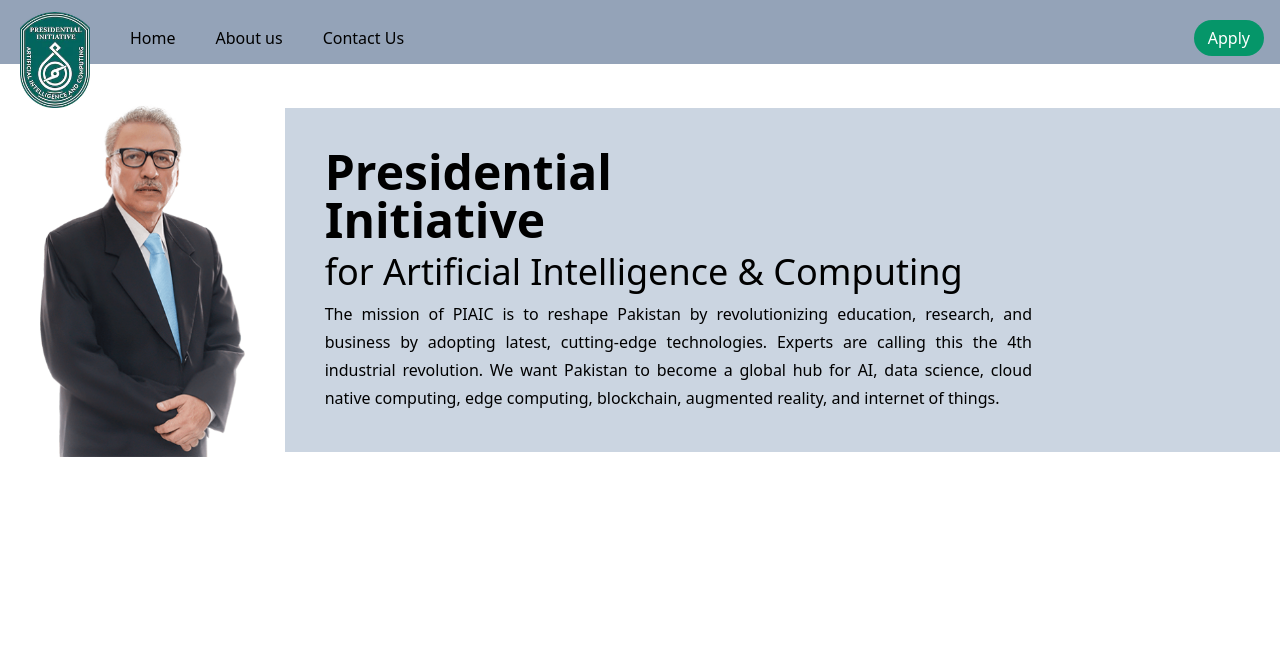
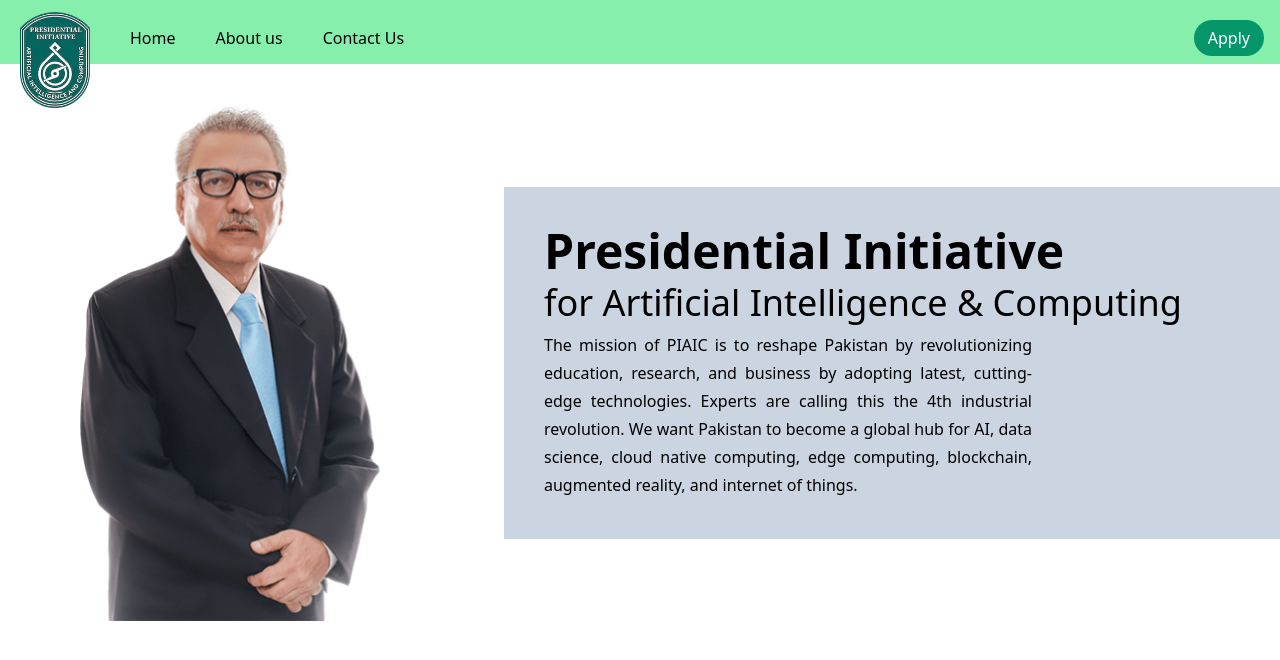
Before and after one commit to syedmuhammadfarhan/piaic-tailwind, a Next.js app: page / in a window 1280 px wide. Shown: the top 660 px of the page. Built offline with nearby package versions, Linux system fonts and the light colour scheme.

Commit message:
after AiOutlineMenu

```diff
--- a/app/Hero.tsx
+++ /dev/null
@@ -1,32 +0,0 @@
-import React from "react";
-import Image from "next/image";
-
-export default function Hero() {
-  return (
-    <div className="flex items-center">
-      <div className="w-2/4 m-10">
-        <Image src="/president.png" alt="arif alvi" width={300} height={300} />
-      </div>
-      <div className="bg-slate-300 p-10">
-
-        <h1 className="max-w-full w-2/4 text-5xl font-bold mb-2">
-          Presidential Initiative
-        </h1>
-        <div className="text-4xl mb-2">
-
-          <h1 >for Artificial Intelligence & Computing</h1>
-        </div>
-        <div className="pr-52 text-justify leading-7">
-          <p >
-            The mission of PIAIC is to reshape Pakistan by revolutionizing
-            education, research, and business by adopting latest, cutting-edge
-            technologies. Experts are calling this the 4th industrial revolution.
-            We want Pakistan to become a global hub for AI, data science, cloud
-            native computing, edge computing, blockchain, augmented reality, and
-            internet of things.
-          </p>
-        </div>
-      </div>
-    </div>
-  );
-}
--- a/app/Navbar.tsx
+++ /dev/null
@@ -1,20 +0,0 @@
-import Image from "next/image";
-import React from "react";
-
-export default function Navbar() {
-  return (
-
-    <div className="flex bg-slate-400 justify-between items-center pt-3">
-      <div className="flex gap-10">
-        <Image className="ml-5 -mb-11" src="/PIAICLogo.webp" alt="piaiclogo" width={70} height={70} />
-        <ul className="flex gap-10 items-center">
-          <li><a href="/">Home</a></li>
-          <li><a href="/">About us</a></li>
-          <li><a href="/">Contact Us</a></li>
-        </ul>
-      </div>
-      <button className="bg-emerald-600 m-2 mr-4 px-3.5 py-1.5 rounded-3xl text-white">Apply</button>
-    </div>
-
-  );
-}
--- /dev/null
+++ b/app/components/Hero.tsx
@@ -0,0 +1,28 @@
+import React from "react";
+import Image from "next/image";
+
+export default function Hero() {
+  return (
+    <div className="sm:flex items-center">
+      <div className="md:w-1/3 m-10 ml-20">
+        <Image src="/president.png" alt="arif alvi" width={300} height={300} />
+      </div>
+      <div className="w-2/3 bg-slate-300 p-10 text-justify">
+        <h1 className="text-5xl font-bold mb-2">Presidential Initiative</h1>
+        <div className="text-4xl mb-2">
+          <h1>for Artificial Intelligence & Computing</h1>
+        </div>
+        <div className="md:pr-52 leading-7 base:textalign-center">
+          <p>
+            The mission of PIAIC is to reshape Pakistan by revolutionizing
+            education, research, and business by adopting latest, cutting-edge
+            technologies. Experts are calling this the 4th industrial
+            revolution. We want Pakistan to become a global hub for AI, data
+            science, cloud native computing, edge computing, blockchain,
+            augmented reality, and internet of things.
+          </p>
+        </div>
+      </div>
+    </div>
+  );
+}
--- /dev/null
+++ b/app/components/Navbar.tsx
@@ -0,0 +1,38 @@
+import Image from "next/image";
+import Link from "next/link";
+import React from "react";
+import { AiOutlineMenu } from "react-icons/ai";
+
+export default function Navbar() {
+  return (
+    <div className="flex bg-green-300 w-full max-w-full justify-between items-center pt-3">
+      <div className="flex gap-10">
+        <Image
+          className="ml-5 -mb-11"
+          src="/PIAICLogo.webp"
+          alt="piaiclogo"
+          width={70}
+          height={70}
+        />
+        <ul className="hidden md:flex gap-10 items-center">
+          <li className="hover:border-b">
+            <Link href="/">Home</Link>
+          </li>
+          <li className="hover:border-b">
+            <Link href="/">About us</Link>
+          </li>
+          <li className="hover:border-b">
+            <Link href="/">Contact Us</Link>
+          </li>
+        </ul>
+      </div>
+      <button className="hidden md:flex bg-emerald-600 m-2 mr-4 px-3.5 py-1.5 rounded-3xl text-white">
+        <Link href="https://portal.piaic.org/">Apply</Link>
+      </button>
+      {/* mobile navbar */}
+      <div className="md:hidden">
+        <AiOutlineMenu size="25" />
+      </div>
+    </div>
+  );
+}
--- a/package.json
+++ b/package.json
@@ -17,6 +17,7 @@
     "next": "13.2.4",
     "react": "18.2.0",
     "react-dom": "18.2.0",
+    "react-icons": "^4.8.0",
     "typescript": "5.0.2"
   },
   "devDependencies": {
```
Also changed, not shown: app/page.tsx (+4 -3 lines), 1 other file (tests, documents, lock files or other folders).
